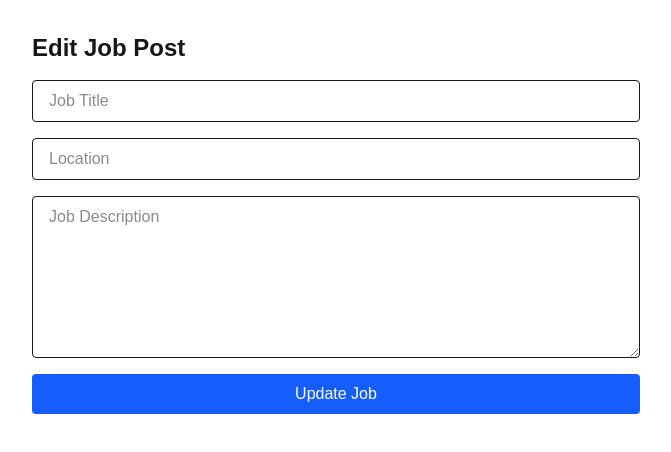
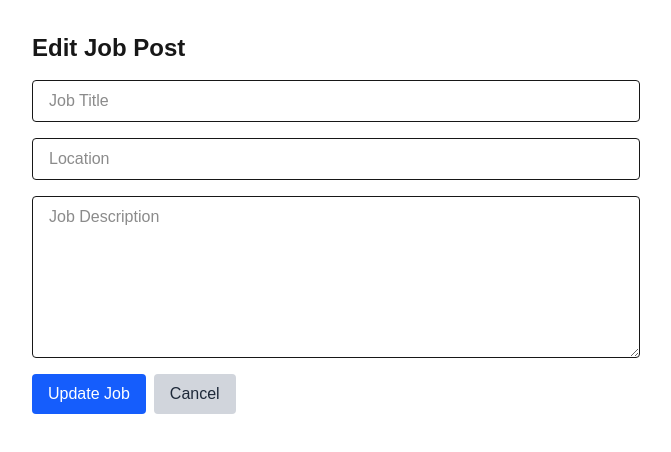
Before and after one commit to crimsonknight85/recruitment-website, a Next.js app: page /admin/jobs/edit/1 in a window 1280 px wide. Shown: the top 452 px of the page, without its empty margins (304-975 px from the left). Built offline with nearby package versions, Linux system fonts and the light colour scheme; no server answers; the database is empty.

Commit message:
Update: Add loading state and delete without reload

```diff
--- a/app/admin/jobs/edit/[id]/page.js
+++ b/app/admin/jobs/edit/[id]/page.js
@@ -73,6 +73,7 @@ export default function EditJobPage() {
           required
           className="border px-4 py-2 rounded"
         />
+        <div className="flex gap-2">
           <button
             type="submit"
             disabled={loading}
@@ -80,6 +81,14 @@ export default function EditJobPage() {
           >
             {loading ? 'Updating...' : 'Update Job'}
           </button>
+          <button
+            type="button"
+            onClick={() => router.push('/admin/jobs')}
+            className="bg-gray-300 text-gray-800 px-4 py-2 rounded hover:bg-gray-400"
+          >
+            Cancel
+          </button>
+        </div>
       </form>
     </div>
   );
--- a/app/admin/jobs/new/page.js
+++ b/app/admin/jobs/new/page.js
@@ -54,6 +54,7 @@ export default function NewJobPage() {
           required
           className="border px-4 py-2 rounded"
         />
+        <div className="flex gap-2">
           <button
             type="submit"
             disabled={loading}
@@ -61,6 +62,14 @@ export default function NewJobPage() {
           >
             {loading ? 'Posting...' : 'Post Job'}
           </button>
+          <button
+            type="button"
+            onClick={() => router.push('/admin/jobs')}
+            className="bg-gray-300 text-gray-800 px-4 py-2 rounded hover:bg-gray-400"
+          >
+            Cancel
+          </button>
+        </div>
       </form>
     </div>
   );
--- a/app/admin/jobs/page.js
+++ b/app/admin/jobs/page.js
@@ -5,7 +5,13 @@ import { supabase } from '@/lib/supabase/client';
 import Link from 'next/link';
 
 export default function AdminJobsPage() {
+  // 🔐 Secure with ENV variable
+  if (process.env.NEXT_PUBLIC_ALLOW_ADMIN !== 'true') {
+    return <div className="p-10 text-center text-red-600 font-bold">Not authorized</div>;
+  }
+
   const [jobs, setJobs] = useState([]);
+  const [loading, setLoading] = useState(true);
 
   useEffect(() => {
     const fetchJobs = async () => {
@@ -15,6 +21,7 @@ export default function AdminJobsPage() {
       } else {
         setJobs(data);
       }
+      setLoading(false);
     };
 
     fetchJobs();
@@ -23,9 +30,17 @@ export default function AdminJobsPage() {
   return (
     <div className="p-8">
       <h1 className="text-2xl font-bold mb-4">Manage Job Posts</h1>
-      <Link href="/admin/jobs/new" className="bg-green-600 text-white px-4 py-2 rounded mb-4 inline-block hover:bg-green-700">
+
+      <Link
+        href="/admin/jobs/new"
+        className="bg-green-600 text-white px-4 py-2 rounded mb-4 inline-block hover:bg-green-700"
+      >
         + Post New Job
       </Link>
+
+      {loading ? (
+        <p className="text-gray-600">Loading jobs...</p>
+      ) : (
         <table className="w-full text-sm shadow-sm rounded overflow-hidden mt-4 border-collapse border border-gray-300">
           <thead className="bg-gray-100 text-left text-sm font-semibold text-gray-700">
             <tr>
@@ -51,7 +66,7 @@ export default function AdminJobsPage() {
                       if (error) {
                         alert('Error deleting job: ' + error.message);
                       } else {
-                        window.location.reload();
+                        setJobs((prev) => prev.filter((j) => j.id !== job.id));
                       }
                     }}
                     className="text-red-600 hover:underline"
@@ -63,6 +78,7 @@ export default function AdminJobsPage() {
             ))}
           </tbody>
         </table>
+      )}
     </div>
   );
 }
```
Lines whose indentation alone changed are shown as unchanged.
